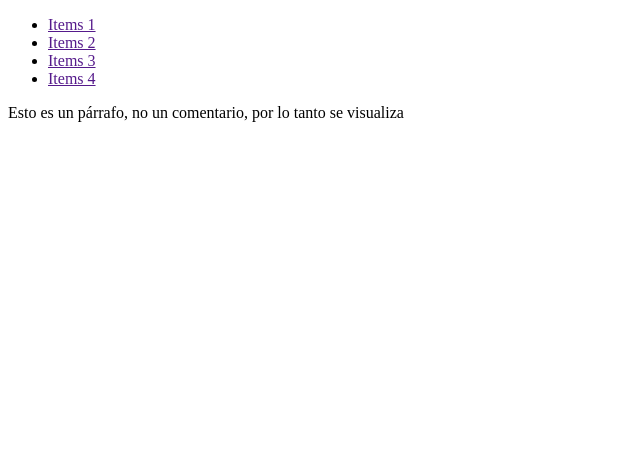
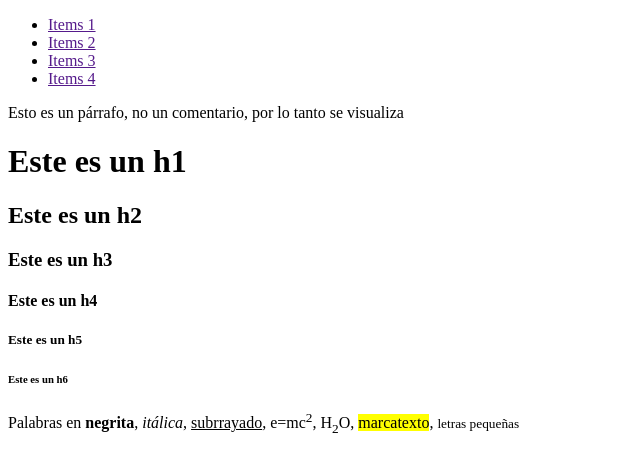
Before and after one commit to daviardev/learn-html, a plain HTML site: page index.html in a window 1280 px wide. Shown: the whole page, without its empty margins (0-640 px from the left). Drawn offline with Linux system fonts and the light colour scheme.

Commit message:
Headers and text

```diff
--- a/index.html
+++ b/index.html
@@ -17,6 +17,14 @@
     <!--
         Esto es un comentario y no se visualiza dentro de la web
     -->
+    <h1>Este es un h1</h1>
+    <h2>Este es un h2</h2>
+    <h3>Este es un h3</h3>
+    <h4>Este es un h4</h4>
+    <h5>Este es un h5</h5>
+    <h6>Este es un h6</h6>
+
+    <p>Palabras en <strong>negrita</strong>, <i>itálica</i>, <u>subrrayado</u>, e=mc<sup>2</sup>, H<sub>2</sub>O, <mark>marcatexto</mark>, <small>letras pequeñas</small></p>
 </body>
 <script>
     // Comentario tipo línea
```
Also changed, not shown: README.md.
